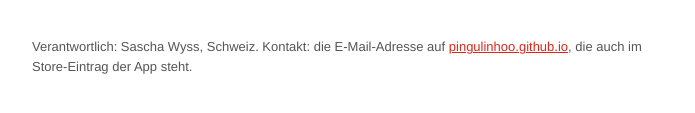
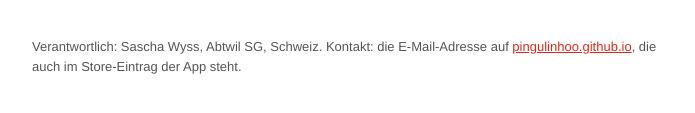
Before and after one commit to Pingulinhoo/Pingulinhoo.github.io, a plain HTML site: page eidgnoss/privacy.html in a window 1280 px wide. Shown: the part 3903-4016 px from the top of the page, without its empty margins (288-983 px from the left). Drawn offline with Linux system fonts and the light colour scheme.

Commit message:
Impressum: Sascha Wyss, Abtwil SG
Co-Authored-By: Claude Opus 5.5 <noreply@anthropic.com>

```diff
--- a/eidgnoss/privacy.html
+++ b/eidgnoss/privacy.html
@@ -226,7 +226,7 @@
       </p>
 
       <p class="klein">
-        Verantwortlich: Sascha Wyss, Schweiz. Kontakt: die E-Mail-Adresse auf
+        Verantwortlich: Sascha Wyss, Abtwil SG, Schweiz. Kontakt: die E-Mail-Adresse auf
         <a href="https://pingulinhoo.github.io/">pingulinhoo.github.io</a>, die auch im Store-Eintrag der App steht.
       </p>
     </main>
```
Also changed, not shown: index.html (+1 -1 lines).
